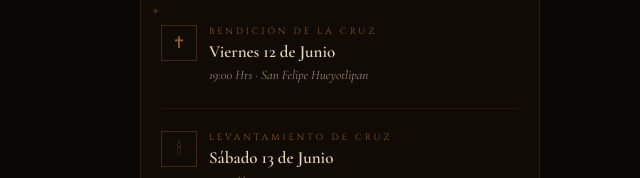
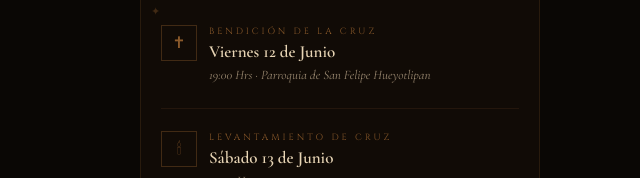
Before and after one commit to Galo5812/Invitacion_Cabo_de_A-o, a plain HTML site: page index.html in a window 1280 px wide. Shown: the part 1442-1620 px from the top of the page, 300-940 px from the left. Drawn offline with nearby package versions, Linux system fonts and the light colour scheme.

Commit message:
Add files via upload

```diff
--- a/index.html
+++ b/index.html
@@ -162,7 +162,7 @@ html,body{width:100%;overflow-x:hidden;background:#0a0705;}
         <div>
           <div class="prog-lbl">Bendición de la Cruz</div>
           <div class="prog-val">Viernes 12 de Junio</div>
-          <div class="prog-sub">19:00 Hrs · San Felipe Hueyotlipan</div>
+          <div class="prog-sub">19:00 Hrs · Parroquia de San Felipe Hueyotlipan</div>
         </div>
       </div>
       <div class="prog-row">
```
